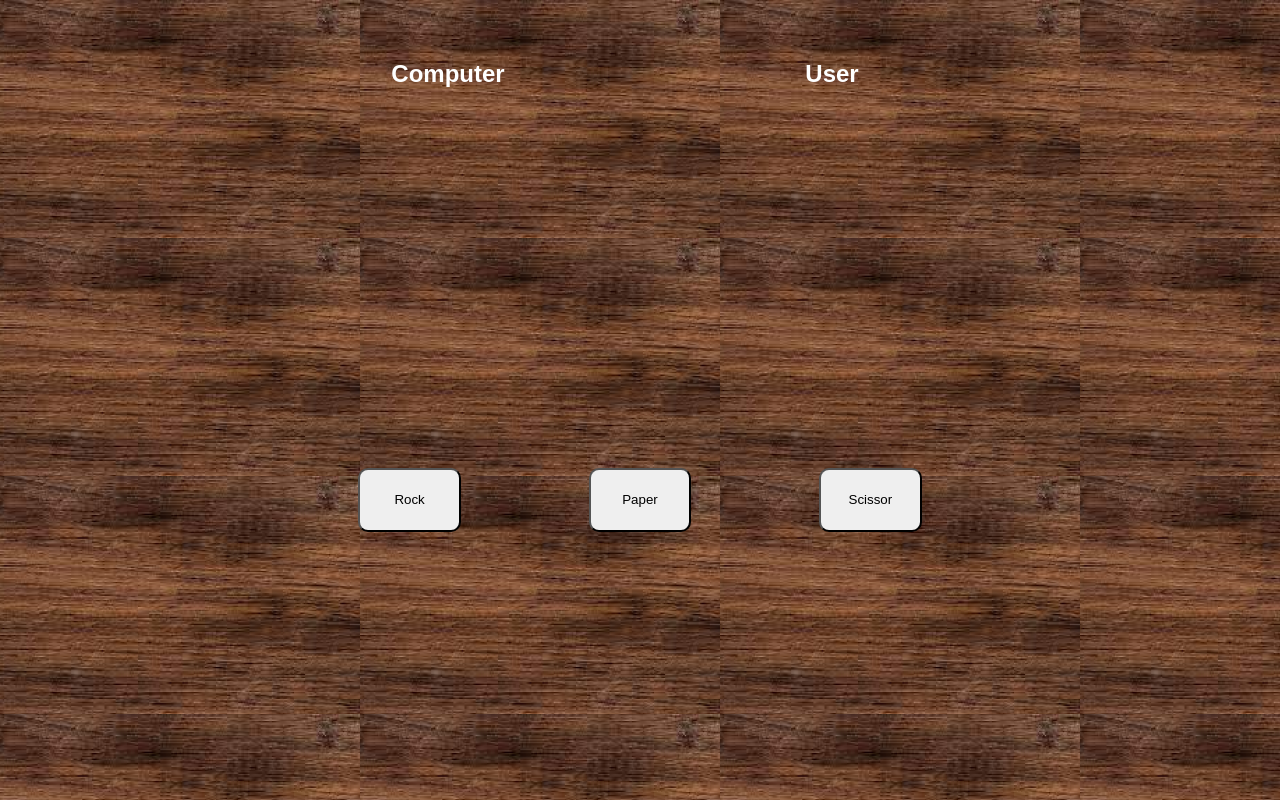
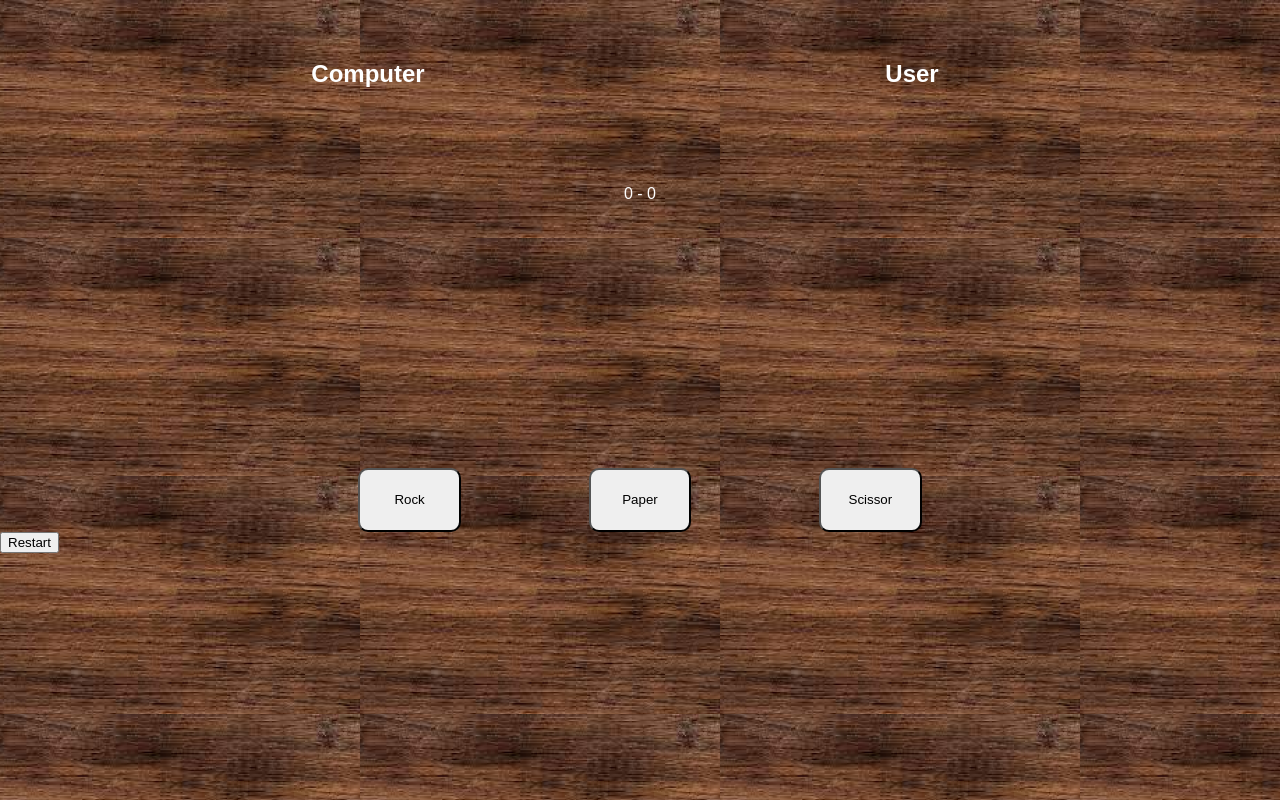
Before and after one commit to Premapriya1905/Rockpaperscissor, a plain HTML site: page index.html in a window 1280 px wide. Drawn offline with Linux system fonts and the light colour scheme.

Commit message:
Update index.html

```diff
--- a/index.html
+++ b/index.html
@@ -9,11 +9,15 @@
 <body>
 
     <h2><span id="result"></span></h2>
+
     <div id="div1">
         <div>
             <h2>Computer</h2>
             <div id="computer"><div id="computer-choice"></div></div>
         </div>
+
+        <div id="score">0 - 0</div>
+
         <div>
             <h2>User</h2>
             <div id="user"><div id="user-choice"></div></div>
@@ -32,6 +36,8 @@
         </div>
     </div>
 
+    <button id="restart">Restart</button>
+
     <script src="app.js" charset="utf-8"></script>
 </body>
 </html>
```
